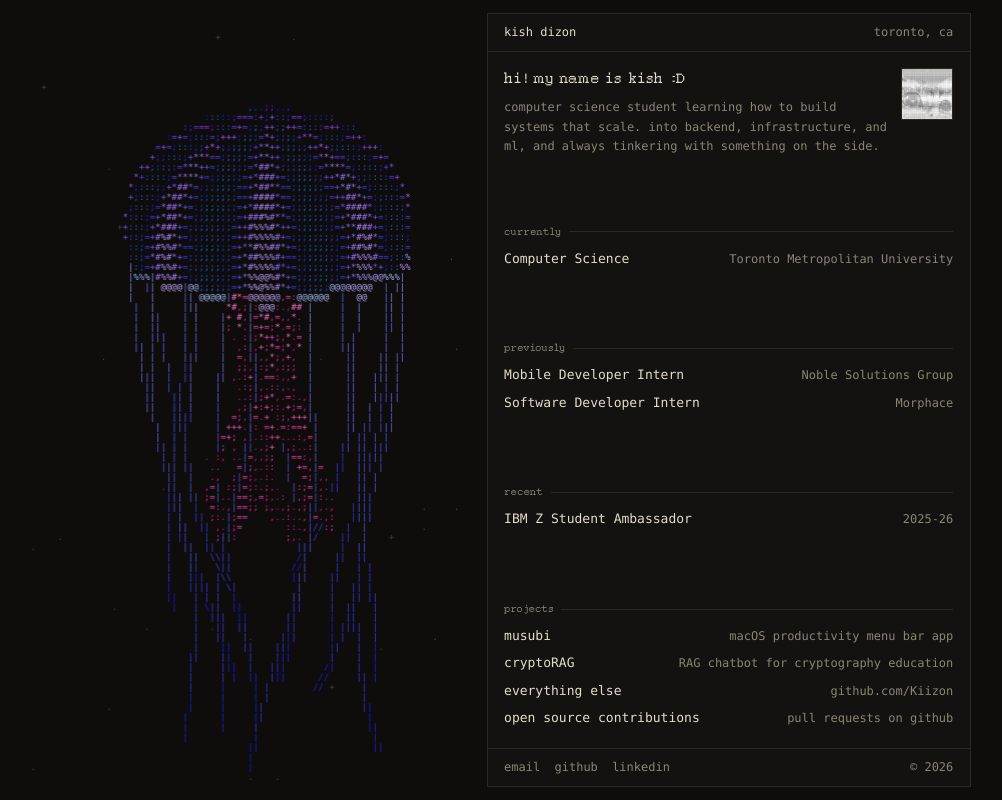
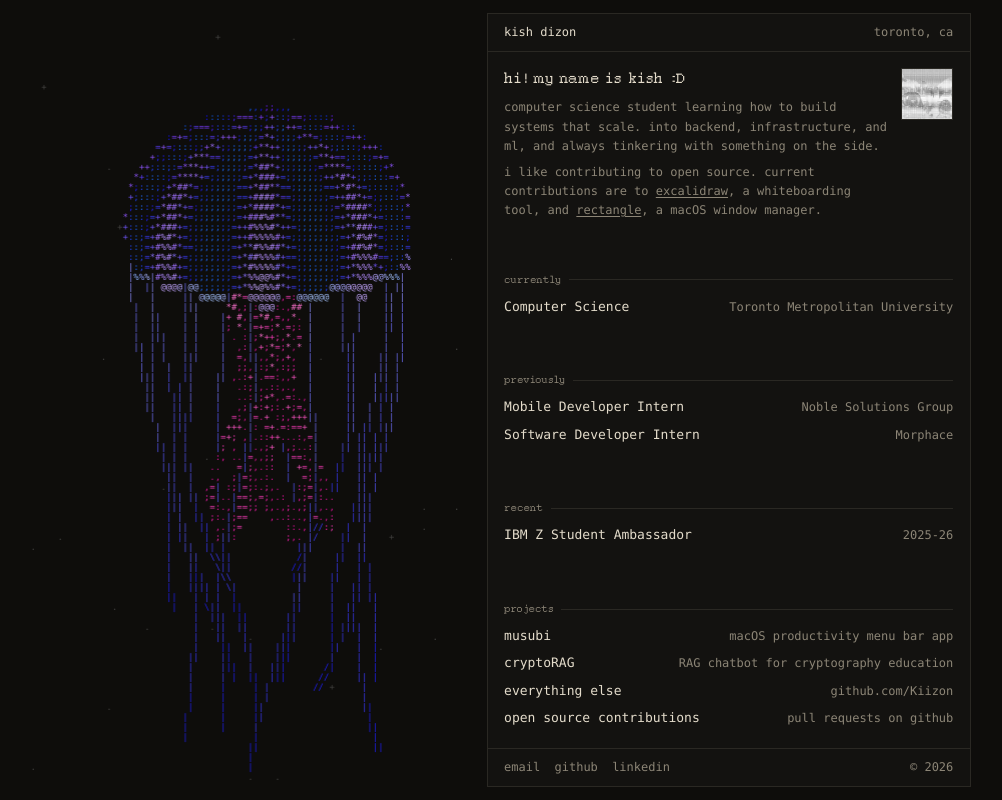
Before and after one commit to Kiizon/digiMe, a Next.js app: page / in a window 1280 px wide. Shown: the whole page, without its empty margins (142-1144 px from the left). Built offline with nearby package versions, Linux system fonts and the light colour scheme.

Commit message:
update bio

```diff
--- a/src/app/globals.css
+++ b/src/app/globals.css
@@ -229,6 +229,19 @@ a.bar-id:hover {
   line-height: 1.6;
 }
 
+.bio + .bio {
+  margin-top: 0.5rem;
+}
+
+.bio a {
+  text-decoration: underline;
+  text-underline-offset: 2px;
+}
+
+.bio a:hover {
+  color: var(--accent);
+}
+
 .avatar {
   flex: none;
   width: 52px;
--- a/src/app/page.tsx
+++ b/src/app/page.tsx
@@ -60,6 +60,25 @@ export default function Home() {
             <p className="bio">
               computer science student learning how to build systems that scale. into backend,
               infrastructure, and ml, and always tinkering with something on the side.
+            </p>
+            <p className="bio">
+              i like contributing to open source. current contributions are to{" "}
+              <a
+                href="https://github.com/excalidraw/excalidraw/pull/10588"
+                target="_blank"
+                rel="noopener noreferrer"
+              >
+                excalidraw
+              </a>
+              , a whiteboarding tool, and{" "}
+              <a
+                href="https://github.com/rxhanson/Rectangle/pull/1913"
+                target="_blank"
+                rel="noopener noreferrer"
+              >
+                rectangle
+              </a>
+              , a macOS window manager.
             </p>
           </div>
           <ThemeToggle />
```
